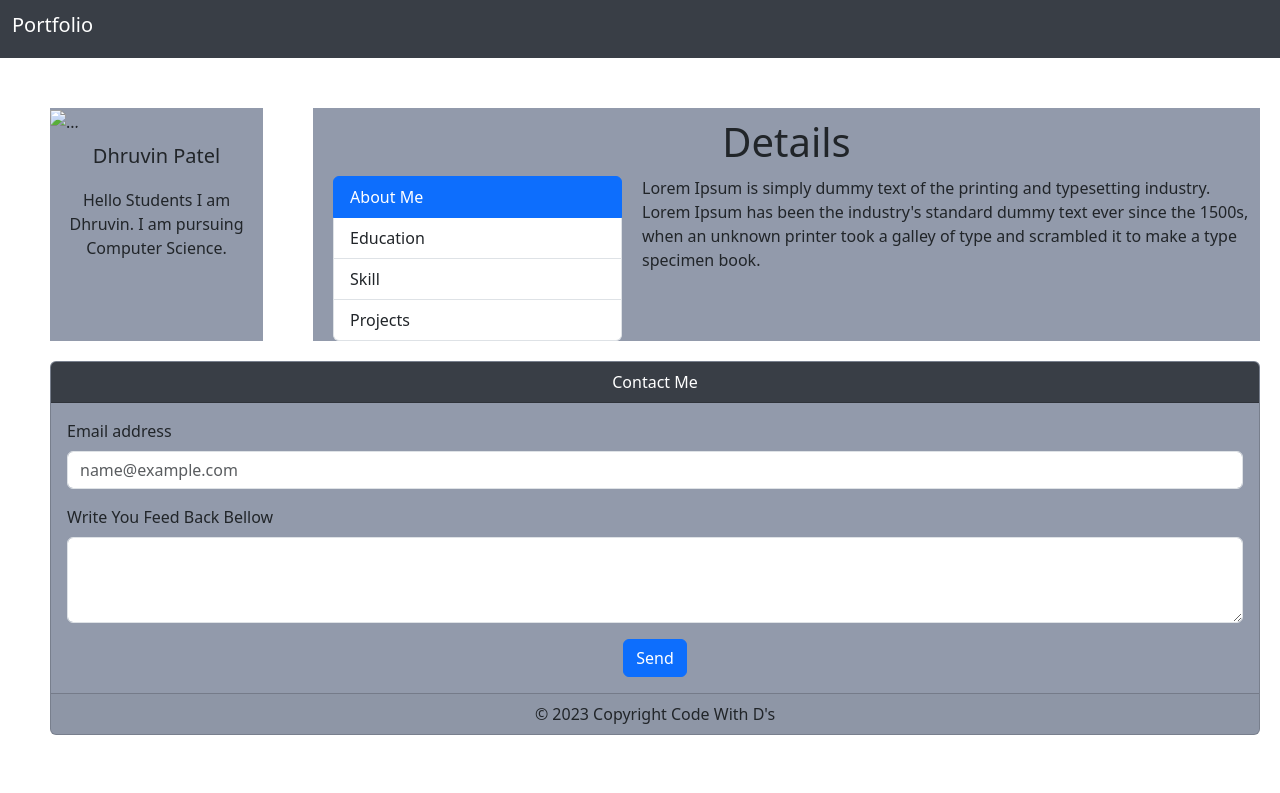
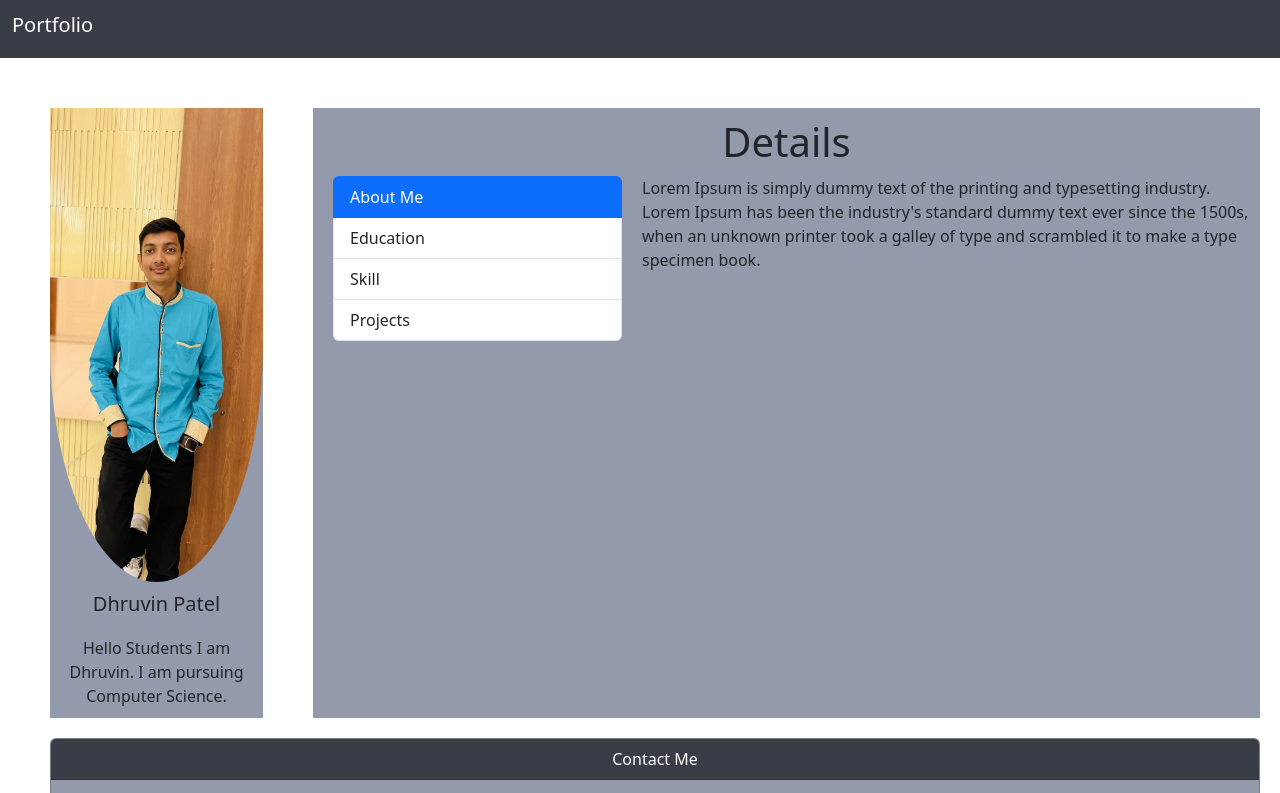
Before and after one commit to meet-8182/meetu, a plain HTML site: page index.html in a window 1280 px wide. Shown: the top 793 px of the page. Drawn offline with nearby package versions, Linux system fonts and the light colour scheme.

Commit message:
Update index.html

```diff
--- a/index.html
+++ b/index.html
@@ -18,7 +18,7 @@
       <div class="top-section">
 
 <div class="image-div">
-    <img src="1711094478407.jpg" class="card-img-top" alt="...">
+    <img src="WhatsApp Image 2024-03-27 at 10.19.22 AM.jpeg" class="card-img-top" alt="...">
     <div class="card-body">
         <h5 class="card-title">Dhruvin Patel</h5>
         <p class="card-text">Hello Students I am Dhruvin. I am pursuing Computer Science.</p>
```
